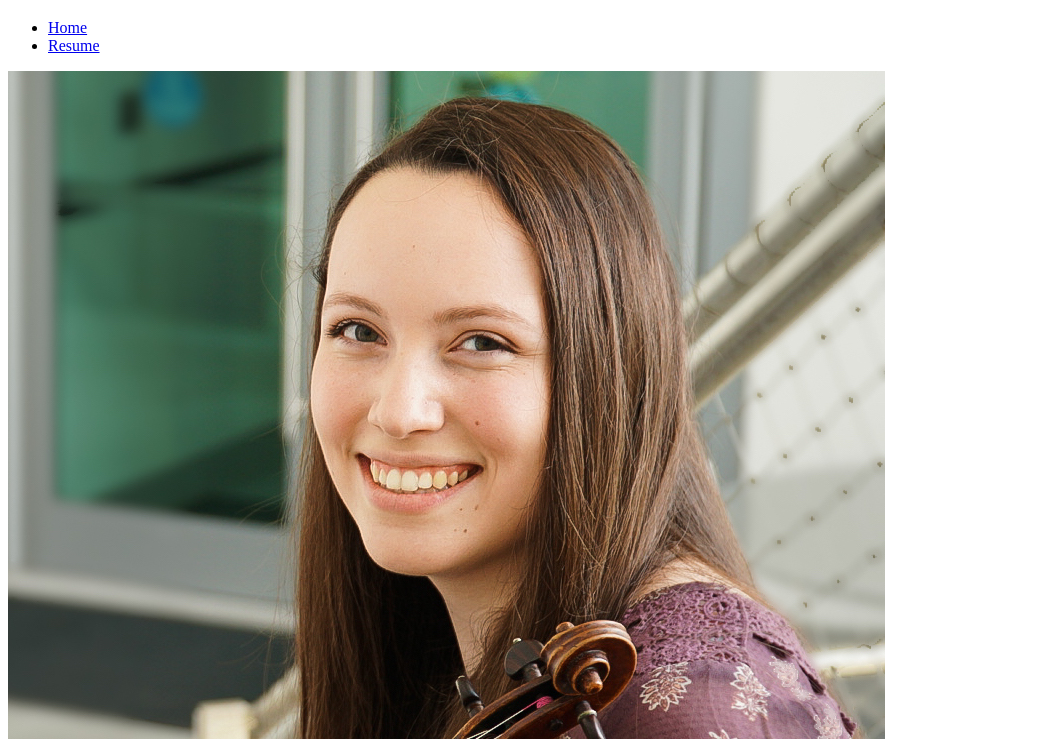
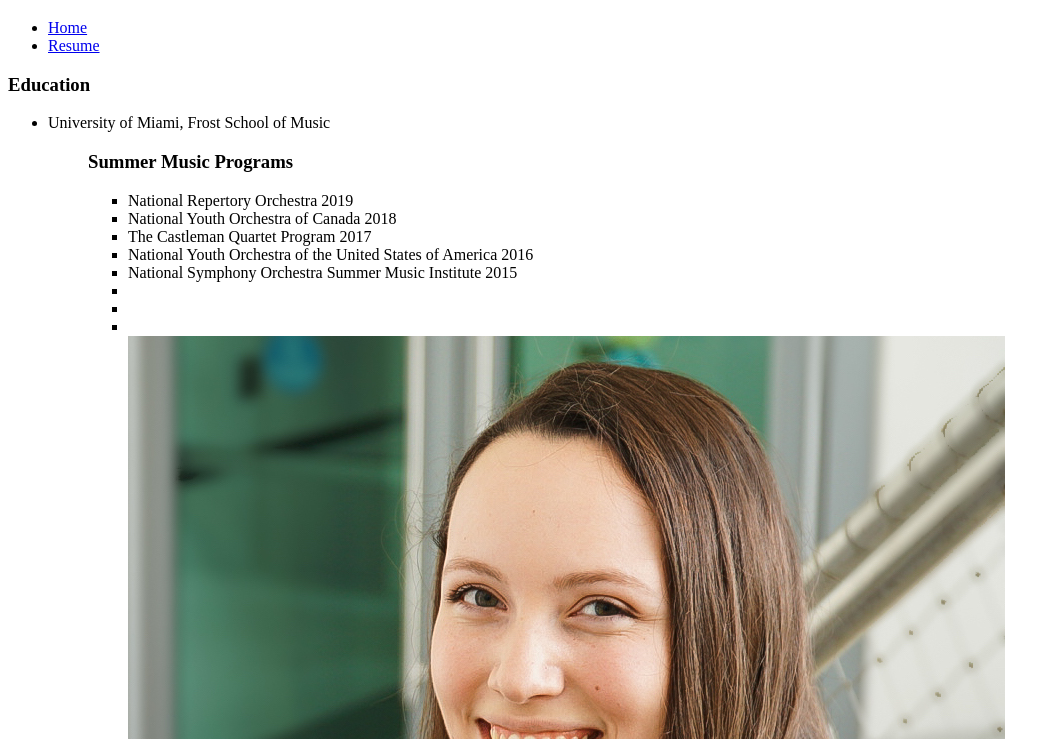
Before and after one commit to Jess-Sanz/cgeho.github.io, a plain HTML site: page resume.html in a window 1280 px wide. Shown: the part 61-800 px from the top of the page, without its empty margins (0-1060 px from the left). Drawn offline with Linux system fonts and the light colour scheme.

Commit message:
Update resume.html
2

```diff
--- a/resume.html
+++ b/resume.html
@@ -14,9 +14,25 @@
   <li><a href="resume.html"> Resume </a></li>
 </ul>
 <p>
+<h3>Education</h3>
+<ul>
+  <li>University of Miami, Frost School of Music</li>
+<ul>
+
+<h3>Summer Music Programs</h3>
+<ul>
+  <li>National Repertory Orchestra 2019</li>
+  <li>National Youth Orchestra of Canada 2018</li>
+  <li>The Castleman Quartet Program 2017</li>
+  <li>National Youth Orchestra of the United States of America 2016</li>
+  <li>National Symphony Orchestra Summer Music Institute 2015</li>
+  <li></li>
+  <li></li>
+  <li></li>
+
 
   <img src="headshotclairegeho.jpg" alt="Headshot">
-</p>
+<
 </body>
 
 </html>
```
